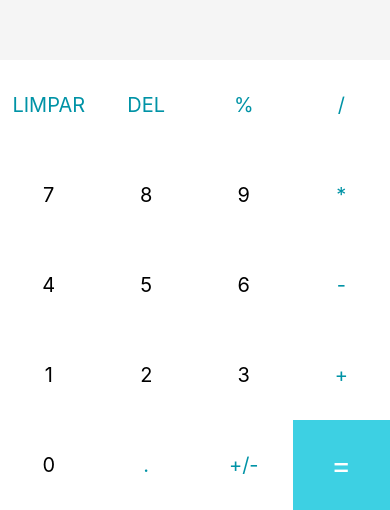
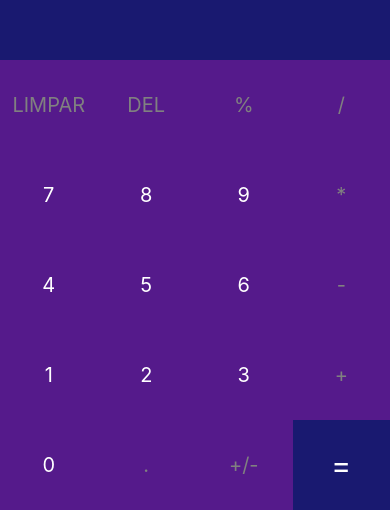
Before and after one commit to Caroline-Thais/Calculadora, a React Native app in the folder Calculadora/: screen / in a window 390 px wide. Shown: the part 334-844 px from the top of the page. Built offline with nearby package versions, Linux system fonts and the light colour scheme.

Commit message:
Alteração das cores linhas 76, 81, 97, 100, 117

```diff
--- a/Calculadora/App.js
+++ b/Calculadora/App.js
@@ -73,12 +73,12 @@
 
         {buttons.map((button) =>
           button === '=' ? // Mapeamento do botão =
-        <TouchableOpacity onPress={() => handleInput(button)} key={button} style={[styles.button, {backgroundColor: '#3dd0e3'}]}>
+        <TouchableOpacity onPress={() => handleInput(button)} key={button} style={[styles.button, {backgroundColor: '#191970'}]}>
           <Text style={[styles.textButton, {color: "white", fontSize: 30}]}>{button}</Text>
         </TouchableOpacity>
           : // Mapeamento dos outros botões
           <TouchableOpacity onPress={() => handleInput(button)} key={button} style={styles.button}>
-            <Text style={[styles.textButton, {color: typeof(button) === 'number' ? 'black': '#0093a6'}]}>{button}</Text>
+            <Text style={[styles.textButton, {color: typeof(button) === 'number' ? 'white': 'grey'}]}>{button}</Text>
           </TouchableOpacity>
         )}
       </View>
@@ -94,10 +94,10 @@
   results: {
     flex: 2,
     justifyContent: "center",
-    backgroundColor: "#f5f5f5"
+    backgroundColor: "#191970"
   },
   resultText: {
-    color: "#282F38",
+    color: "white",
     fontSize: 32,
     fontWeight: "bold",
     padding: 12,
@@ -114,7 +114,7 @@
     flexWrap: 'wrap',
   },
   button: {
-    backgroundColor: 'white',
+    backgroundColor: '#551A8B',
     alignItems: 'center',
     justifyContent: 'center',
     minWidth: 90,
```
